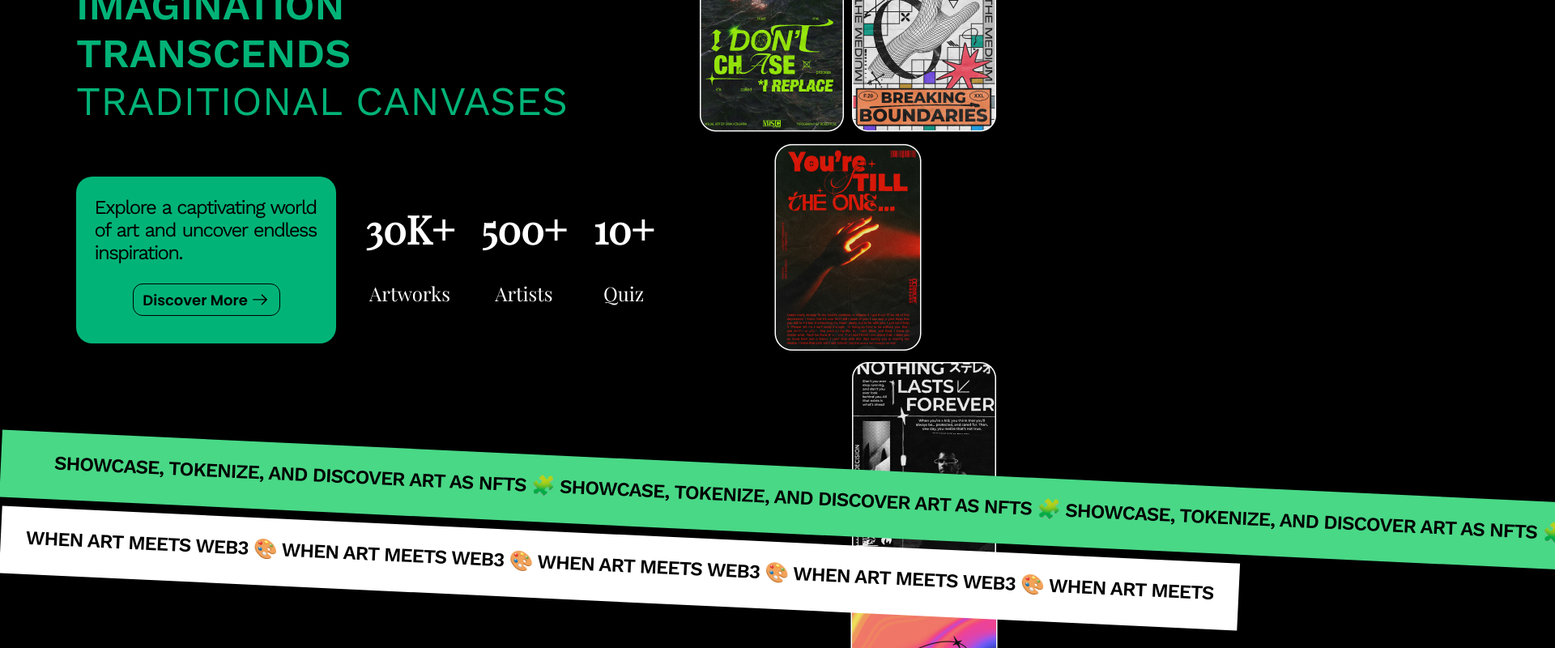
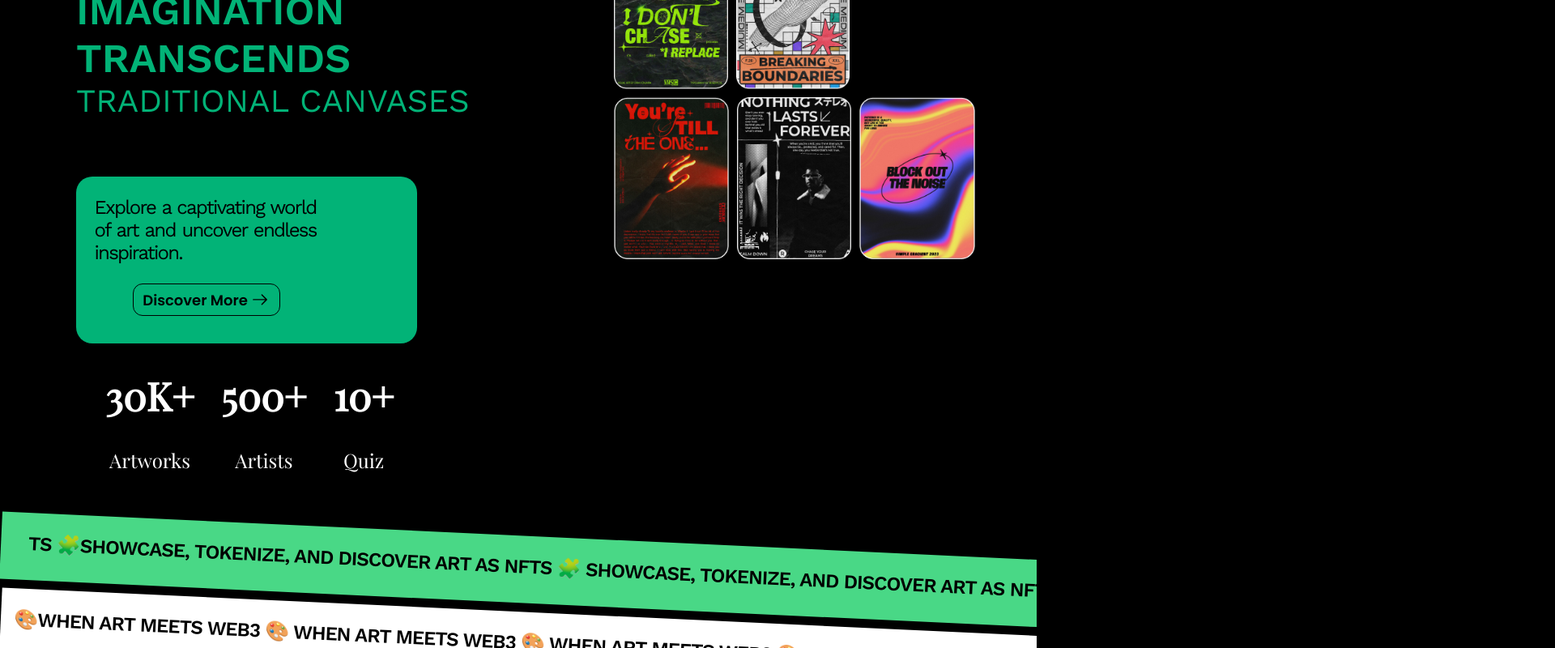
Before and after one commit to imsp18/Artfolio, a React (Create React App) app: page / in a window 1280 px wide. Shown: the part 280-1080 px from the top of the page at 81% size, 1920 px wide, since content can reach past the window. Built offline with nearby package versions, Linux system fonts and the light colour scheme.

Commit message:
hero section

```diff
--- a/src/components/hero section/Hero.js
+++ b/src/components/hero section/Hero.js
@@ -1,29 +1,55 @@
-import React from 'react';
-import './hero.css';
-import image1 from './assests/image-1.png';
-import image2 from './assests/image-2.png';
-import image3 from './assests/image-3.png';
-import image4 from './assests/image-4.png';
-import image5 from './assests/image-5.png';
-
+import React from "react";
+import "./hero.css";
+import image1 from "./assests/image-1.png";
+import image2 from "./assests/image-2.png";
+import image3 from "./assests/image-3.png";
+import image4 from "./assests/image-4.png";
+import image5 from "./assests/image-5.png";
 
 const Hero = () => {
   return (
     <div className="hero-container">
       <div className="hero-content">
         <div className="hero-text">
-                    <h1>Where<span><br></br>Imagination Transcends</span> Traditional Canvases</h1>
+          <h1>
+            Where
+            <span>
+              <br></br>Imagination Transcends
+            </span>{" "}
+            Traditional Canvases
+          </h1>
         </div>
         <div className="discover">
           <div className="discover-rectangle">
-                        <div className="discover-text"><p>Explore a captivating world of art and uncover endless inspiration.</p></div>
+            <div className="discover-text">
+              <p>
+                Explore a captivating world of art and uncover endless
+                inspiration.
+              </p>
+            </div>
             <button className="discover-button">
-                            <h1>Discover More</h1> <svg width="24" height="24" viewBox="0 0 24 25" fill="none" xmlns="http://www.w3.org/2000/svg">
+              <h1>Discover More</h1>{" "}
+              <svg
+                width="24"
+                height="24"
+                viewBox="0 0 24 25"
+                fill="none"
+                xmlns="http://www.w3.org/2000/svg"
+              >
                 <g id="Iconsax/Linear/arrowright">
-                                    <path id="Vector" d="M14.43 6.30194L20.5 12.3719L14.43 18.4419M3.5 12.3719H20.33" stroke="black" stroke-width="1.5" stroke-miterlimit="10" stroke-linecap="round" stroke-linejoin="round" />
+                  <path
+                    id="Vector"
+                    d="M14.43 6.30194L20.5 12.3719L14.43 18.4419M3.5 12.3719H20.33"
+                    stroke="black"
+                    stroke-width="1.5"
+                    stroke-miterlimit="10"
+                    stroke-linecap="round"
+                    stroke-linejoin="round"
+                  />
                 </g>
               </svg>
             </button>
+          </div>
         </div>
         <div className="stats">
           <div className="stats-1">
@@ -40,14 +66,14 @@ const Hero = () => {
           </div>
         </div>
       </div>
-            </div>
       <div className="hero-image">
-                <div className="row-1">
+        {/* <div className="row-1"> */}
         <img src={image1} alt="image1" />
         <img src={image2} alt="image2" />
+        {/* </div> */}
+        <div className="row-2">
           <img src={image3} alt="image3" />
-                </div>
-                <div className="row-2">
+
           <img src={image4} alt="image4" />
           <img src={image5} alt="image5" />
         </div>
--- a/src/components/hero section/hero.css
+++ b/src/components/hero section/hero.css
@@ -26,10 +26,10 @@
 .hero-text h1 {
     color: #02B377;
     font-family: Work Sans;
-    font-size: 50px;
+    font-size: 40px;
     font-style: normal;
     font-weight: 400;
-    letter-spacing: -4%;
+    /* letter-spacing: -4%; */
 
 }
 
@@ -42,7 +42,7 @@
 }
 
 .discover-rectangle {
-    width: 321px;
+    width: 421px;
     height: 206px;
     border-radius: 20px;
     background: #02B377;
@@ -69,7 +69,7 @@
     font-size: 24px;
     font-style: normal;
     font-weight: 400;
-    line-height: normal;
+    /* line-height: normal; */
     letter-spacing: -1.8px;
 }
 
@@ -137,17 +137,23 @@
 
 .hero-image {
     display: flex;
-    flex-direction: column;
-    width: 701.292px;
-    height: 639.372px;
+    flex-direction: row;
+    width: 500px;
+    flex-wrap: wrap;
+    height: 400px;
+
 }
 
-.row-1 img {
+.hero-image img {
+    height: 200px;
+    width: fit-content;
     padding-left: 10px;
     padding-bottom: 10px;
 }
 .row-2 {
-    padding-left: 188px;
+    display: flex;
+    flex-direction: row;
+    /* padding-left: 188px; */
 }
 .row-2 img {
     padding-left: 10px;
--- a/src/components/tape section/Tape.js
+++ b/src/components/tape section/Tape.js
@@ -4,12 +4,18 @@ import "./tape.css";
 const Tape = () => {
   return (
     <div className="tape-container">
-
       <div className="tape-1">
-                <p>When art meets web3 🎨 When art meets web3 🎨 When art meets web3 🎨 When art meets web3 🎨 When art meets  </p>
+        <p>
+          🎨When art meets web3 🎨 When art meets web3 🎨 When art meets web3 🎨
+          When art meets web3 🎨 When art meets{" "}
+        </p>
       </div>
       <div className="tape-2">
-                <p>Showcase, Tokenize, and Discover Art as NFTs 🧩 Showcase, Tokenize, and Discover Art as NFTs 🧩 Showcase, Tokenize, and Discover Art as NFTs 🧩</p>
+        <p>
+          TS 🧩Showcase, Tokenize, and Discover Art as NFTs 🧩 Showcase,
+          Tokenize, and Discover Art as NFTs 🧩 Showcase, Tokenize, and Discover
+          Art as NFTs 🧩
+        </p>
       </div>
     </div>
   );
--- a/src/components/tape section/tape.css
+++ b/src/components/tape section/tape.css
@@ -1,9 +1,10 @@
 .tape-container {
-
-    width: 1853.918px;
-    height: 193.67px;
+    max-width: fit-content;
+    width: 100%;
+    height: auto;
     display: flex;
     flex-direction: column-reverse;
+    overflow: hidden;
 }
 
 .tape-1 {
@@ -11,6 +12,7 @@
     width: 1530px;
     transform: rotate(2.669deg);
     background-color: white;
+    margin-bottom: 70px;
 }
 
 .tape-1 p {
@@ -26,6 +28,7 @@
 }
 
 .tape-2 {
+    margin-top: 70px;
     width: 2000px;
     height: 83px;
     transform: rotate(2.669deg);
```
Also changed, not shown: 1 other file (tests, documents, lock files or other folders). Lines whose indentation alone changed are shown as unchanged.
